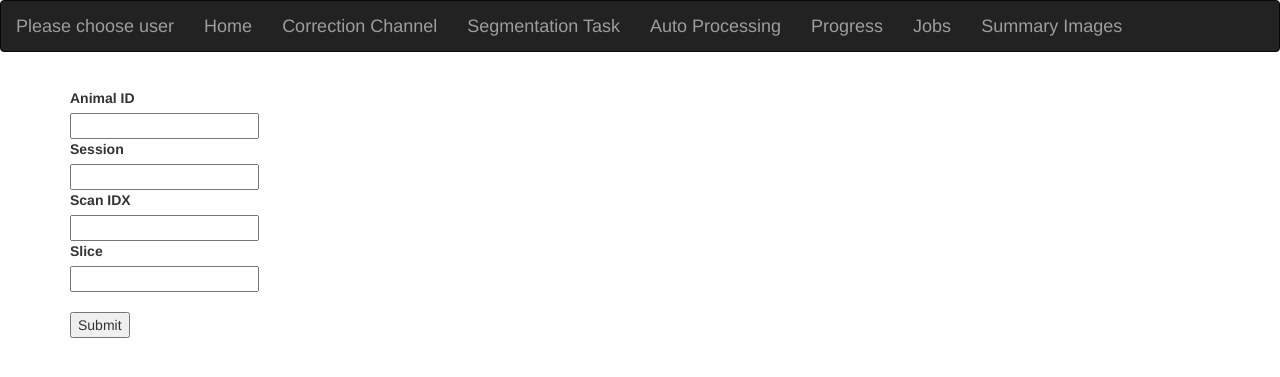
After one commit to cajal/pipecontrol, a Flask app: page /summary in a window 1280 px wide. The commit adds this page. Shown: the top 377 px of the page. Run offline with Flask 2, Linux system fonts and the light colour scheme; some libraries are stand-ins or nearby versions.

Commit message:
summary images

```diff
--- a/app/main/forms.py
+++ b/app/main/forms.py
@@ -12,3 +12,9 @@ class AutoProcessing(Form):
     animal_id = IntegerField(u"Animal ID", [validators.DataRequired()])
     session = IntegerField(u"Session", [validators.DataRequired()])
     scan_idx = IntegerField(u"Scan IDX", [validators.DataRequired()])
+
+class SummaryForm(Form):
+    animal_id = IntegerField(u"Animal ID", [validators.DataRequired()])
+    session = IntegerField(u"Session", [validators.DataRequired()])
+    scan_idx = IntegerField(u"Scan IDX", [validators.DataRequired()])
+    slice = IntegerField(u"Slice", [validators.DataRequired()])
--- a/app/main/views.py
+++ b/app/main/views.py
@@ -8,10 +8,18 @@ import datajoint as dj
 
 from .decorators import ping
 from .tables import CorrectionChannel, ProgressTable, SegmentationTask, JobTable
-from .forms import UserForm, AutoProcessing
+from .forms import UserForm, AutoProcessing, SummaryForm
 
 from ..schemata import reso, experiment, shared, pupil, behavior
 from . import main
+
+import numpy as np
+
+# -- bokeh
+import matplotlib
+
+matplotlib.use('Agg')
+import matplotlib.pyplot as plt, mpld3
 
 
 @ping
@@ -83,17 +91,17 @@ def jobs():
         flash('{} entries deleted.'.format(n))
         return redirect(url_for('.jobs'))
 
-    kwargs= {}
+    kwargs = {}
     if request.method == 'GET' and 'sort' in request.args:
-            kwargs = dict(order_by='{sort} {direction}'.format(**request.args))
+        kwargs = dict(order_by='{sort} {direction}'.format(**request.args))
 
     all_jobs = {}
     for key, schema in schemas.items():
         jobs = schema.schema.jobs.proj('table_name', 'status', 'key_hash',
-                                       'error_message', 'key','timestamp').fetch(as_dict=True, **kwargs)
+                                       'error_message', 'key', 'timestamp').fetch(as_dict=True, **kwargs)
         for r in jobs:
             r['delete'] = ('delete_item', r['key_hash'])
-        jobs = JobTable(jobs, target='main.jobs', exlude=['key','delete'])
+        jobs = JobTable(jobs, target='main.jobs', exlude=['key', 'delete'])
         all_jobs[key] = jobs
     return render_template('jobs.html', jobs=all_jobs)
 
@@ -188,3 +196,42 @@ def segmentation():
     table = SegmentationTask(keys)
     return render_template('segmentation.html',
                            table=table)
+
+
+@ping
+@main.route('/summary', methods=['GET', 'POST'])
+def summary():
+    form = SummaryForm(request.form)
+    figure = None
+    if request.method == 'POST' and form.validate():
+        key = dict(
+            animal_id=form['animal_id'].data,
+            session=form['session'].data,
+            scan_idx=form['scan_idx'].data,
+            slice=form['slice'].data,
+        )
+        if reso.SummaryImages() & key:
+            # dict(animal_id=8623, slice=1, session=1, scan_idx=15)
+            avg, corr, chan = (reso.SummaryImages() & key).fetch(
+                'average', 'correlation', 'channel')
+
+            Ic = np.zeros(corr[0].shape + (3,))
+            Ia = np.zeros_like(Ic)
+
+            ch2ch = {1: 1, 2: 0}
+            for imgc, imga, c in zip(corr, avg, chan):
+                Ic[..., ch2ch[int(c)]] = imgc.squeeze()
+                Ia[..., ch2ch[int(c)]] = imga.squeeze()
+            Ic = (Ic - Ic.min()) / (Ic.max() - Ic.min())
+            Ia = (Ia - Ia.min()) / (Ia.max() - Ia.min())
+            fig, ax = plt.subplots(1, 2, figsize=(12, 10))
+            ax[0].imshow(Ic, origin='lower', interpolation='nearest')
+            ax[0].set_title('Correlation Image')
+            ax[1].imshow(Ia, origin='lower', interpolation='nearest')
+            ax[1].set_title('Average Image')
+            [a.axis('off') for a in ax.ravel()]
+            figure = mpld3.fig_to_html(fig)
+        else:
+            flash('Could not find figure for key {}'.format(str(key)))
+
+    return render_template('summary.html', figure=figure, form=form)
--- a/app/templates/base.html
+++ b/app/templates/base.html
@@ -41,6 +41,7 @@
         <a class="navbar-brand" href="{{ url_for('main.autoprocessing') }}">Auto Processing</a>
         <a class="navbar-brand" href="{{ url_for('main.progress') }}">Progress</a>
         <a class="navbar-brand" href="{{ url_for('main.jobs') }}">Jobs</a>
+        <a class="navbar-brand" href="{{ url_for('main.summary') }}">Summary Images</a>
     </div>
 {% endblock %}
 
--- /dev/null
+++ b/app/templates/summary.html
@@ -0,0 +1,36 @@
+{% extends "base.html" %}
+{% import "bootstrap/wtf.html" as wtf %}
+{% import "_macros.html" as macros %}
+
+
+{% block head %}
+    {{ super() }}
+    <link rel="stylesheet" type="text/css" href="{{ url_for('static', filename='datajoint.css') }}">
+{% endblock %}
+
+{% block title %}Pipeline Control{% endblock %}
+
+
+
+
+{% block page_content %}
+    <div class="post-tabs">
+        {% if figure %}
+        {{ figure|safe }}
+        {% endif %}
+        <form method=post>
+            <dl>
+                {{ render_field(form.animal_id) }}
+                {{ render_field(form.session) }}
+                {{ render_field(form.scan_idx) }}
+                {{ render_field(form.slice) }}
+            </dl>
+            <p><input type=submit value=Submit>
+        </form>
+    </div>
+{% endblock %}
+
+
+{% block scripts %}
+    {{ super() }}
+{% endblock %}
--- a/requirements.txt
+++ b/requirements.txt
@@ -7,3 +7,4 @@ flask-qrcode
 flask-table
 flask-sslify
 gunicorn
+mpld3
```
